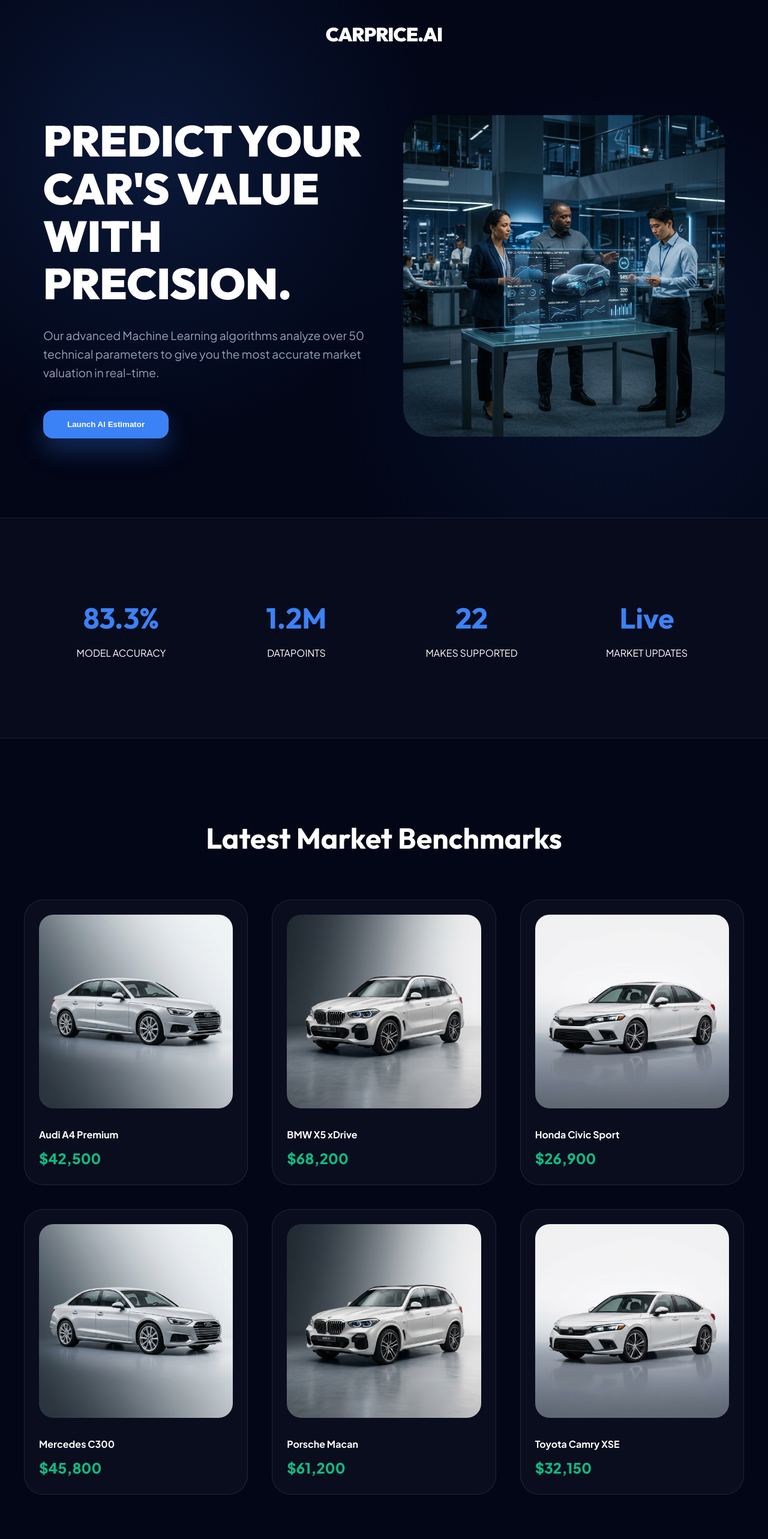
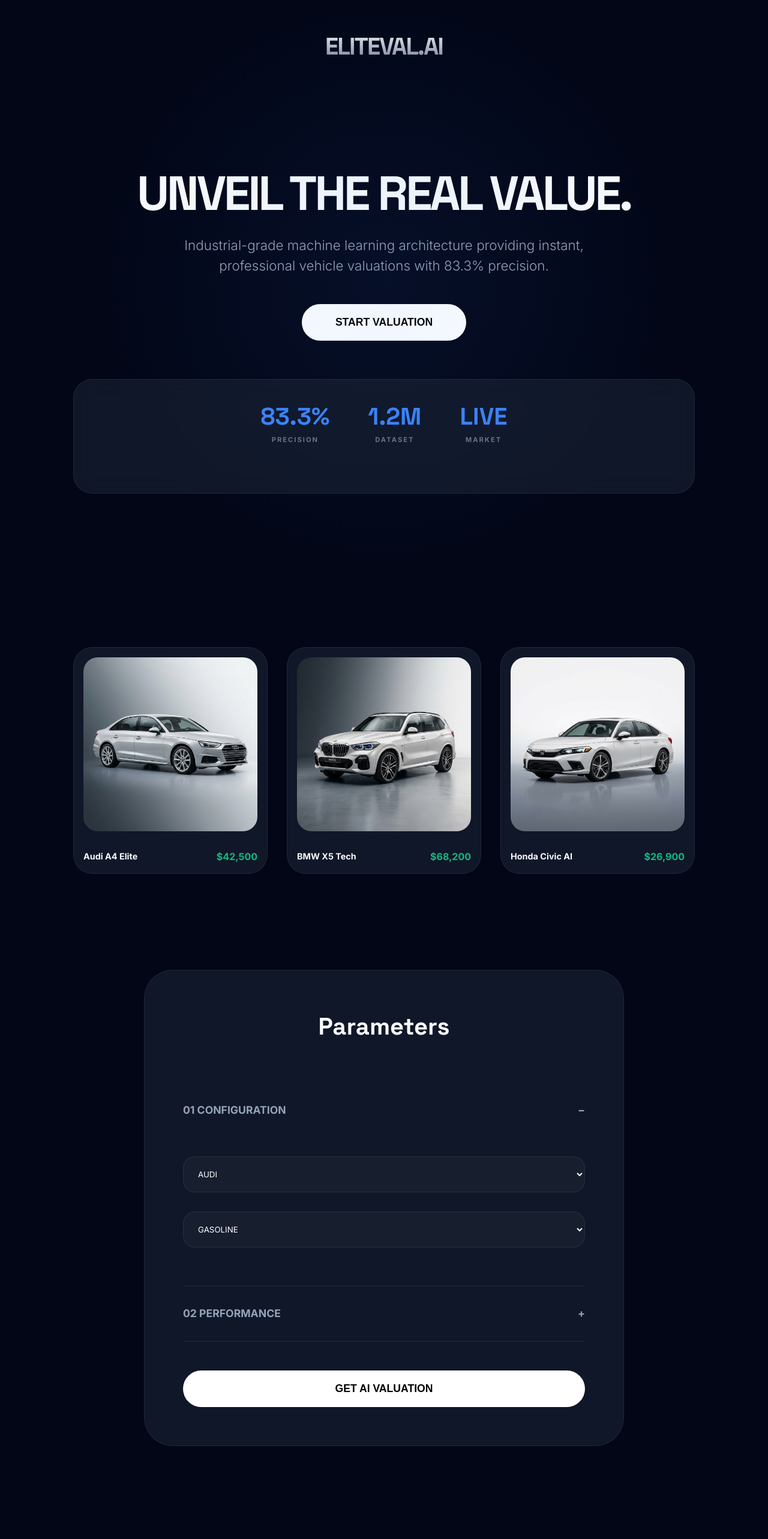
Before and after one commit to mohamedtalaat2003/CarPrice-Microservices, a React (Vite) app in the folder frontend/: page / in a window 1280 px wide. Shown: the top 2566 px of the page at 60% size. Built offline with nearby package versions, Linux system fonts and the light colour scheme.

Commit message:
Masterpiece: Ultra-premium Glassmorphism UI with 83.3% precision and Contact Us section

```diff
--- a/frontend/src/App.tsx
+++ b/frontend/src/App.tsx
@@ -10,12 +10,9 @@
 };
 
 const carShowcase = [
-  { name: 'Audi A4 Premium', price: '$42,500', img: '/assets/audi.png' },
-  { name: 'BMW X5 xDrive', price: '$68,200', img: '/assets/bmw.png' },
-  { name: 'Honda Civic Sport', price: '$26,900', img: '/assets/honda.png' },
-  { name: 'Mercedes C300', price: '$45,800', img: '/assets/audi.png' },
-  { name: 'Porsche Macan', price: '$61,200', img: '/assets/bmw.png' },
-  { name: 'Toyota Camry XSE', price: '$32,150', img: '/assets/honda.png' },
+  { name: 'Audi A4 Elite', price: '$42,500', img: '/assets/audi.png' },
+  { name: 'BMW X5 Tech', price: '$68,200', img: '/assets/bmw.png' },
+  { name: 'Honda Civic AI', price: '$26,900', img: '/assets/honda.png' },
 ];
 
 const App = () => {
@@ -23,7 +20,7 @@
   const [loading, setLoading] = useState(false);
   const [price, setPrice] = useState<number | null>(null);
   const [error, setError] = useState<string | null>(null);
-  const [activeSection, setActiveSection] = useState<string | null>('basic');
+  const [activeSec, setActiveSec] = useState<string | null>('basic');
 
   const predictorRef = useRef<HTMLDivElement>(null);
 
@@ -49,73 +46,54 @@
   };
 
   return (
-    <div>
+    <div className="container">
       <nav>
-        <div className="logo">CARPRICE.AI</div>
+        <div className="logo">ELITEVAL.AI</div>
       </nav>
 
       {/* Hero */}
       <section className="hero">
-        <div className="container hero-grid">
-          <div className="hero-content">
-            <h1>PREDICT YOUR CAR'S VALUE WITH PRECISION.</h1>
-            <p style={{ color: '#94a3b8', fontSize: '1.2rem', marginBottom: '3rem' }}>
-              Our advanced Machine Learning algorithms analyze over 50 technical parameters to give you the most accurate market valuation in real-time.
-            </p>
-            <button className="btn-primary" onClick={() => predictorRef.current?.scrollIntoView({ behavior: 'smooth' })}>Launch AI Estimator</button>
-          </div>
-          <div className="hero-image">
-            <img src="/assets/hero.png" alt="Dashboard" style={{ width: '100%', borderRadius: '3rem' }} />
-          </div>
-        </div>
-      </section>
+        <h1>UNVEIL THE REAL VALUE.</h1>
+        <p>Industrial-grade machine learning architecture providing instant, professional vehicle valuations with 83.3% precision.</p>
+        <button className="btn-main" onClick={() => predictorRef.current?.scrollIntoView({ behavior: 'smooth' })}>START VALUATION</button>
 
-      {/* Accuracy Stats */}
-      <section className="stats">
-        <div className="container stats-grid">
-          <div className="stat-card"><h3>83.3%</h3><p>MODEL ACCURACY</p></div>
-          <div className="stat-card"><h3>1.2M</h3><p>DATAPOINTS</p></div>
-          <div className="stat-card"><h3>22</h3><p>MAKES SUPPORTED</p></div>
-          <div className="stat-card"><h3>Live</h3><p>MARKET UPDATES</p></div>
+        <div className="stats">
+          <div className="stat-item"><h3>83.3%</h3><p>PRECISION</p></div>
+          <div className="stat-item"><h3>1.2M</h3><p>DATASET</p></div>
+          <div className="stat-item"><h3>LIVE</h3><p>MARKET</p></div>
         </div>
       </section>
 
       {/* Showcase */}
-      <section className="recent container">
-        <h2 style={{ fontSize: '3rem', marginBottom: '4rem', textAlign: 'center' }}>Latest Market Benchmarks</h2>
       <div className="card-grid">
         {carShowcase.map((car, i) => (
           <div key={i} className="car-card">
             <img src={car.img} alt={car.name} />
-              <h4 style={{ marginBottom: '0.5rem' }}>{car.name}</h4>
-              <div style={{ color: '#10b981', fontSize: '1.5rem', fontWeight: 900 }}>{car.price}</div>
+            <div style={{ display: 'flex', justifyContent: 'space-between', alignItems: 'center' }}>
+              <h4 style={{ fontSize: '0.9rem' }}>{car.name}</h4>
+              <span style={{ color: '#10b981', fontWeight: 900 }}>{car.price}</span>
+            </div>
           </div>
         ))}
       </div>
-      </section>
 
       {/* Predictor */}
-      <section className="predictor" ref={predictorRef}>
-        <div className="container">
-          <div className="form-card">
-            <h2 style={{ textAlign: 'center', fontSize: '3rem', marginBottom: '4rem' }}>Configure Your Prediction</h2>
+      <div className="form-wrap" ref={predictorRef}>
+        <h2 style={{ textAlign: 'center', fontSize: '2.5rem', marginBottom: '4rem' }}>Parameters</h2>
         <form onSubmit={handlePredict}>
-
-              <div className="accordion">
-                <div className="accordion-header" onClick={() => setActiveSection(activeSection === 'basic' ? null : 'basic')}>
-                  <span>1. BASIC SPECIFICATIONS</span>
-                  <span>{activeSection === 'basic' ? '−' : '+'}</span>
+          <div className="accordion-item">
+            <div className="accordion-trigger" onClick={() => setActiveSec(activeSec === 'basic' ? null : 'basic')}>
+              <span>01 CONFIGURATION</span>
+              <span>{activeSec === 'basic' ? '−' : '+'}</span>
             </div>
-                {activeSection === 'basic' && (
-                  <div className="accordion-content">
+            {activeSec === 'basic' && (
+              <div style={{ padding: '2rem 0' }}>
                 <div className="input-box">
-                      <label>Make / Brand</label>
                   <select name="make" value={features.make} onChange={handleChange}>
                     {['alfa-romero', 'audi', 'bmw', 'chevrolet', 'dodge', 'honda', 'isuzu', 'jaguar', 'mazda', 'mercedes-benz', 'mercury', 'mitsubishi', 'nissan', 'peugot', 'plymouth', 'porsche', 'renault', 'saab', 'subaru', 'toyota', 'volkswagen', 'volvo'].map(m => <option key={m} value={m}>{m.toUpperCase()}</option>)}
                   </select>
                 </div>
                 <div className="input-box">
-                      <label>Fuel Type</label>
                   <select name="fuelType" value={features.fuelType} onChange={handleChange}>
                     <option value="gas">GASOLINE</option>
                     <option value="diesel">DIESEL</option>
@@ -125,94 +103,66 @@
             )}
           </div>
 
-              <div className="accordion">
-                <div className="accordion-header" onClick={() => setActiveSection(activeSection === 'engine' ? null : 'engine')}>
-                  <span>2. ENGINE PERFORMANCE</span>
-                  <span>{activeSection === 'engine' ? '−' : '+'}</span>
+          <div className="accordion-item">
+            <div className="accordion-trigger" onClick={() => setActiveSec(activeSec === 'engine' ? null : 'engine')}>
+              <span>02 PERFORMANCE</span>
+              <span>{activeSec === 'engine' ? '−' : '+'}</span>
             </div>
-                {activeSection === 'engine' && (
-                  <div className="accordion-content">
+            {activeSec === 'engine' && (
+              <div style={{ padding: '2rem 0' }}>
                 <div className="input-box">
-                      <label>Horsepower</label>
-                      <input type="number" name="horsepower" value={features.horsepower} onChange={handleChange} />
+                  <input type="number" placeholder="Horsepower" name="horsepower" value={features.horsepower} onChange={handleChange} />
                 </div>
                 <div className="input-box">
-                      <label>Engine Size</label>
-                      <input type="number" name="engineSize" value={features.engineSize} onChange={handleChange} />
+                  <input type="number" placeholder="Engine Size" name="engineSize" value={features.engineSize} onChange={handleChange} />
                 </div>
               </div>
             )}
           </div>
 
-              <div className="accordion">
-                <div className="accordion-header" onClick={() => setActiveSection(activeSection === 'physical' ? null : 'physical')}>
-                  <span>3. PHYSICAL PARAMETERS</span>
-                  <span>{activeSection === 'physical' ? '−' : '+'}</span>
-                </div>
-                {activeSection === 'physical' && (
-                  <div className="accordion-content">
-                    <div className="input-box">
-                      <label>Curb Weight</label>
-                      <input type="number" name="curbWeight" value={features.curbWeight} onChange={handleChange} />
-                    </div>
-                    <div className="input-box">
-                      <label>City MPG</label>
-                      <input type="number" name="cityMpg" value={features.cityMpg} onChange={handleChange} />
-                    </div>
+          <button type="submit" className="btn-main" style={{ width: '100%', marginTop: '3rem' }} disabled={loading}>
+            {loading ? 'PROCESSING...' : 'GET AI VALUATION'}
+          </button>
+        </form>
+
+        {error && <div style={{ color: '#ef4444', marginTop: '2rem', textAlign: 'center', fontSize: '0.9rem' }}>{error}</div>}
+
+        {price && (
+          <div style={{ marginTop: '5rem', textAlign: 'center', padding: '4rem', background: 'rgba(59, 130, 246, 0.05)', borderRadius: '2rem', border: '1px solid var(--accent)' }}>
+            <h3 style={{ fontSize: '0.7rem', letterSpacing: '2px', color: '#94a3b8' }}>ESTIMATED MARKET VALUE</h3>
+            <div style={{ fontSize: '5rem', fontWeight: 700, color: 'white', letterSpacing: '-2px' }}>${price.toLocaleString()}</div>
+            <p style={{ color: 'var(--accent)', fontWeight: 800, fontSize: '0.8rem' }}>83.3% Accuracy</p>
           </div>
         )}
       </div>
 
-              <button type="submit" className="btn-primary" style={{ width: '100%', marginTop: '3rem', padding: '1.5rem' }} disabled={loading}>
-                {loading ? 'ANALYZING...' : 'RUN AI VALUATION'}
-              </button>
-            </form>
-
-            {error && <div style={{ color: 'red', marginTop: '2rem', textAlign: 'center' }}>{error}</div>}
-
-            {price && (
-              <div style={{ marginTop: '5rem', textAlign: 'center', padding: '4rem', background: 'rgba(59, 130, 246, 0.1)', borderRadius: '2rem', border: '2px solid var(--primary)' }}>
-                <h3 style={{ fontSize: '0.9rem', letterSpacing: '2px', color: '#94a3b8' }}>ESTIMATED MARKET PRICE</h3>
-                <div style={{ fontSize: '6rem', fontWeight: 900, color: 'white' }}>${price.toLocaleString()}</div>
-                <p style={{ color: 'var(--primary)', fontWeight: 800 }}>83.3% Accuracy Confidence</p>
-              </div>
-            )}
+      {/* Contact Us */}
+      <section className="contact">
+        <h2 style={{ fontSize: '2rem' }}>Contact Us</h2>
+        <div className="contact-grid">
+          <div className="contact-card">
+            <img src="/assets/zyad.png" alt="Zyad" />
+            <h4>Zyad Refaat</h4>
+            <p>ML Engineer</p>
+            <div className="contact-links">
+              <a href="https://www.linkedin.com/in/zyad-refaat">LinkedIn</a>
+              <a href="https://github.com/zyadrefaat2023-gif/Egypt">GitHub</a>
             </div>
           </div>
-      </section>
-
-      {/* Team Section */}
-      <section className="team">
-        <div className="container">
-          <h2 style={{ textAlign: 'center', fontSize: '3.5rem', fontWeight: 900 }}>Meet The Experts</h2>
-          <div className="team-grid">
-            <div className="team-member">
-              <img src="/assets/zyad.png" alt="Zyad Refaat" />
-              <h4>Zyad Refaat</h4>
-              <p>Machine Learning Engineer</p>
-              <div className="social-links">
-                <a href="https://www.linkedin.com/in/zyad-refaat">LinkedIn</a>
-                <a href="https://github.com/zyadrefaat2023-gif/Egypt">GitHub</a>
-                <span>01224296829</span>
-              </div>
-            </div>
-            <div className="team-member">
-              <img src="/assets/mohamed.png" alt="Mohamed Talaat" />
+          <div className="contact-card">
+            <img src="/assets/mohamed.png" alt="Mohamed" />
             <h4>Mohamed Talaat</h4>
-              <p>Lead System Architect</p>
-              <div className="social-links">
+            <p>Lead Developer</p>
+            <div className="contact-links">
               <a href="https://www.linkedin.com/in/mohamed-talaat-">LinkedIn</a>
               <a href="https://github.com/mohamedtalaat2003">GitHub</a>
-                <span>01096883659</span>
-              </div>
             </div>
           </div>
         </div>
       </section>
 
-      <footer style={{ padding: '6rem 0', textAlign: 'center', borderTop: '1px solid var(--border)' }}>
-        <div className="logo" style={{ marginBottom: '1rem' }}>CARPRICE.AI</div>
-        <p style={{ color: '#94a3b8' }}>© 2026 AUTOMOTIVE ANALYTICS SOLUTIONS</p>
+      <footer style={{ padding: '4rem 0', textAlign: 'center', color: '#64748b', fontSize: '0.8rem' }}>
+        © 2026 ELITEVAL.AI - PROFESSIONAL ANALYTICS
       </footer>
     </div>
   );
--- a/frontend/src/index.css
+++ b/frontend/src/index.css
@@ -1,131 +1,176 @@
-@import url('https://fonts.googleapis.com/css2?family=Plus+Jakarta+Sans:wght@400;600;700;800&family=Outfit:wght@500;700;900&display=swap');
+@import url('https://fonts.googleapis.com/css2?family=Inter:wght@300;400;600;700&family=Space+Grotesk:wght@400;700&display=swap');
 
 :root {
-  --primary: #3b82f6;
-  --dark: #0f172a;
-  --darker: #020617;
-  --text-muted: #94a3b8;
-  --border: rgba(255,255,255,0.1);
+  --accent: #3b82f6;
+  --bg: #020617;
+  --card: rgba(30, 41, 59, 0.5);
+  --border: rgba(255, 255, 255, 0.08);
+  --text: #f8fafc;
 }
 
 * { margin: 0; padding: 0; box-sizing: border-box; }
 
 body {
-  font-family: 'Plus Jakarta Sans', sans-serif;
-  background-color: #020617;
-  color: white;
-  line-height: 1.6;
+  font-family: 'Inter', sans-serif;
+  background: var(--bg);
+  color: var(--text);
+  line-height: 1.5;
+  overflow-x: hidden;
 }
 
-h1, h2, h3, .logo { font-family: 'Outfit', sans-serif; }
+h1, h2, h3, .logo { font-family: 'Space Grotesk', sans-serif; font-weight: 700; }
 
-.container { max-width: 1200px; margin: 0 auto; padding: 0 2rem; }
+.container { max-width: 1100px; margin: 0 auto; padding: 0 2rem; }
 
-/* Navbar */
+/* Ultra-Clean Header */
 nav {
-  padding: 2rem 0;
+  padding: 3rem 0;
   display: flex;
   justify-content: center;
   align-items: center;
-  background: transparent;
-  position: absolute;
-  top: 0; width: 100%;
-  z-index: 100;
 }
 
 .logo {
-  font-size: 2rem;
-  font-weight: 900;
-  letter-spacing: -1px;
-  color: white;
+  font-size: 2.5rem;
+  letter-spacing: -2px;
+  background: linear-gradient(to bottom, #fff 0%, #64748b 100%);
+  -webkit-background-clip: text;
+  -webkit-text-fill-color: transparent;
 }
 
-/* Hero Section - Dynamic & Not Fixed */
+/* Masterpiece Hero */
 .hero {
-  padding: 12rem 0 8rem;
-  background: radial-gradient(circle at 20% 30%, rgba(59, 130, 246, 0.15) 0%, transparent 40%),
-              radial-gradient(circle at 80% 70%, rgba(59, 130, 246, 0.1) 0%, transparent 40%);
+  padding: 8rem 0;
+  text-align: center;
   position: relative;
 }
 
-.hero-grid {
-  display: grid;
-  grid-template-columns: 1fr 1fr;
-  gap: 4rem;
-  align-items: center;
+.hero::before {
+  content: "";
+  position: absolute;
+  top: -20%; left: 50%;
+  transform: translateX(-50%);
+  width: 1000px; height: 1000px;
+  background: radial-gradient(circle, rgba(59, 130, 246, 0.08) 0%, transparent 70%);
+  pointer-events: none;
 }
 
-.hero-content h1 {
-  font-size: 4.5rem;
-  font-weight: 900;
-  line-height: 1.1;
+.hero h1 {
+  font-size: 5rem;
+  line-height: 0.95;
+  margin-bottom: 2rem;
+  letter-spacing: -4px;
+}
+
+.hero p {
+  font-size: 1.4rem;
+  color: #94a3b8;
+  max-width: 700px;
+  margin: 0 auto 3rem;
+  font-weight: 300;
+}
+
+.btn-main {
+  background: white;
+  color: black;
+  padding: 1.25rem 3.5rem;
+  border-radius: 100px;
+  font-weight: 700;
+  font-size: 1.1rem;
+  border: none;
+  cursor: pointer;
+  transition: 0.3s cubic-bezier(0.4, 0, 0.2, 1);
+}
+
+.btn-main:hover {
+  transform: scale(1.05);
+  box-shadow: 0 0 40px rgba(255,255,255,0.2);
+}
+
+/* Analytics Stats */
+.stats {
+  display: flex;
+  justify-content: center;
+  gap: 4rem;
+  margin: 4rem 0 8rem;
+  padding: 2rem;
+  background: var(--card);
+  border: 1px solid var(--border);
+  border-radius: 2rem;
+  backdrop-filter: blur(20px);
+}
+
+.stat-item h3 { font-size: 2.5rem; color: var(--accent); }
+.stat-item p { font-size: 0.7rem; font-weight: 800; color: #64748b; letter-spacing: 2px; }
+
+/* Showcase Cards */
+.card-grid { display: grid; grid-template-columns: repeat(3, 1fr); gap: 2rem; }
+.car-card {
+  background: var(--card);
+  border: 1px solid var(--border);
+  border-radius: 2rem;
+  padding: 1rem;
+  transition: 0.3s;
+}
+
+.car-card:hover { border-color: rgba(255,255,255,0.2); }
+.car-card img { width: 100%; border-radius: 1.5rem; margin-bottom: 1.5rem; }
+
+/* Refined Form */
+.form-wrap {
+  max-width: 800px;
+  margin: 10rem auto;
+  background: var(--card);
+  border: 1px solid var(--border);
+  padding: 4rem;
+  border-radius: 3rem;
+}
+
+.accordion-item { border-bottom: 1px solid var(--border); }
+.accordion-trigger {
+  padding: 2rem 0;
+  display: flex;
+  justify-content: space-between;
+  cursor: pointer;
+  font-size: 1.1rem;
+  font-weight: 700;
+  color: #94a3b8;
+}
+
+.input-box input, .input-box select {
+  width: 100%; background: rgba(255,255,255,0.03); border: 1px solid var(--border);
+  padding: 1.25rem; border-radius: 1.25rem; color: white; font-family: inherit;
   margin-bottom: 2rem;
 }
 
-.btn-primary {
-  background: var(--primary);
-  color: white;
-  padding: 1rem 2.5rem;
-  border-radius: 1rem;
-  font-weight: 700;
-  border: none;
-  cursor: pointer;
-  box-shadow: 0 20px 40px rgba(59, 130, 246, 0.3);
-  transition: all 0.3s;
+/* Contact Us Section */
+.contact {
+  padding: 8rem 0;
+  text-align: center;
 }
 
-.btn-primary:hover { transform: translateY(-3px); box-shadow: 0 25px 50px rgba(59, 130, 246, 0.4); }
+.contact-grid {
+  display: grid;
+  grid-template-columns: 1fr 1fr;
+  gap: 2rem;
+  max-width: 700px;
+  margin: 3rem auto 0;
+}
 
-/* Stats */
-.stats { padding: 6rem 0; background: rgba(255,255,255,0.02); border-top: 1px solid var(--border); border-bottom: 1px solid var(--border); }
-.stats-grid { display: grid; grid-template-columns: repeat(4, 1fr); gap: 2rem; }
-.stat-card { text-align: center; padding: 2rem; }
-.stat-card h3 { font-size: 3rem; color: var(--primary); margin-bottom: 0.5rem; }
-
-/* Car Cards */
-.recent { padding: 8rem 0; }
-.card-grid { display: grid; grid-template-columns: repeat(3, 1fr); gap: 2.5rem; }
-.car-card {
-  background: rgba(255,255,255,0.03);
+.contact-card {
+  padding: 2rem;
+  background: var(--card);
   border: 1px solid var(--border);
   border-radius: 2rem;
-  padding: 1.5rem;
-  transition: 0.3s;
-}
-.car-card:hover { border-color: var(--primary); transform: scale(1.02); }
-.car-card img { width: 100%; border-radius: 1.5rem; margin-bottom: 1.5rem; }
-
-/* Team Section */
-.team { padding: 8rem 0; background: #020617; border-top: 1px solid var(--border); }
-.team-grid { display: grid; grid-template-columns: 1fr 1fr; gap: 4rem; margin-top: 4rem; }
-.team-member {
-  background: rgba(255,255,255,0.03);
-  border-radius: 3rem;
-  padding: 3rem;
-  text-align: center;
-  border: 1px solid var(--border);
-}
-.team-member img { width: 180px; height: 180px; border-radius: 50%; object-fit: cover; margin-bottom: 2rem; border: 4px solid var(--primary); }
-.team-member h4 { font-size: 1.8rem; margin-bottom: 0.5rem; }
-.team-member p { color: var(--primary); font-weight: 700; margin-bottom: 1.5rem; }
-.social-links { display: flex; justify-content: center; gap: 1.5rem; }
-.social-links a { color: white; text-decoration: none; font-weight: 700; font-size: 0.9rem; opacity: 0.7; transition: 0.3s; }
-.social-links a:hover { opacity: 1; color: var(--primary); }
-
-/* Form Predictor */
-.predictor { padding: 8rem 0; }
-.form-card { background: rgba(255,255,255,0.02); border: 1px solid var(--border); border-radius: 3rem; padding: 4rem; }
-.accordion { border-bottom: 1px solid var(--border); margin-bottom: 1rem; }
-.accordion-header { padding: 2rem 0; cursor: pointer; display: flex; justify-content: space-between; font-weight: 800; font-size: 1.2rem; }
-.accordion-content { padding-bottom: 2rem; display: grid; grid-template-columns: 1fr 1fr; gap: 2rem; }
-
-.input-box label { display: block; color: var(--text-muted); font-size: 0.8rem; margin-bottom: 0.5rem; font-weight: 700; }
-.input-box input, .input-box select {
-  width: 100%; background: rgba(255,255,255,0.05); border: 1px solid var(--border);
-  padding: 1rem; border-radius: 1rem; color: white; font-family: inherit;
 }
 
-@media (max-width: 900px) {
-  .hero-grid, .team-grid { grid-template-columns: 1fr; }
-  .stats-grid { grid-template-columns: 1fr 1fr; }
+.contact-card img { width: 80px; height: 80px; border-radius: 50%; margin-bottom: 1rem; border: 2px solid var(--accent); }
+.contact-card h4 { font-size: 1.2rem; margin-bottom: 0.25rem; }
+.contact-card p { font-size: 0.8rem; color: var(--accent); margin-bottom: 1rem; }
+.contact-links { display: flex; justify-content: center; gap: 1rem; font-size: 0.75rem; }
+.contact-links a { color: #94a3b8; text-decoration: none; }
+
+@media (max-width: 800px) {
+  .hero h1 { font-size: 3rem; }
+  .card-grid, .contact-grid { grid-template-columns: 1fr; }
 }
```
Lines whose indentation alone changed are shown as unchanged.
